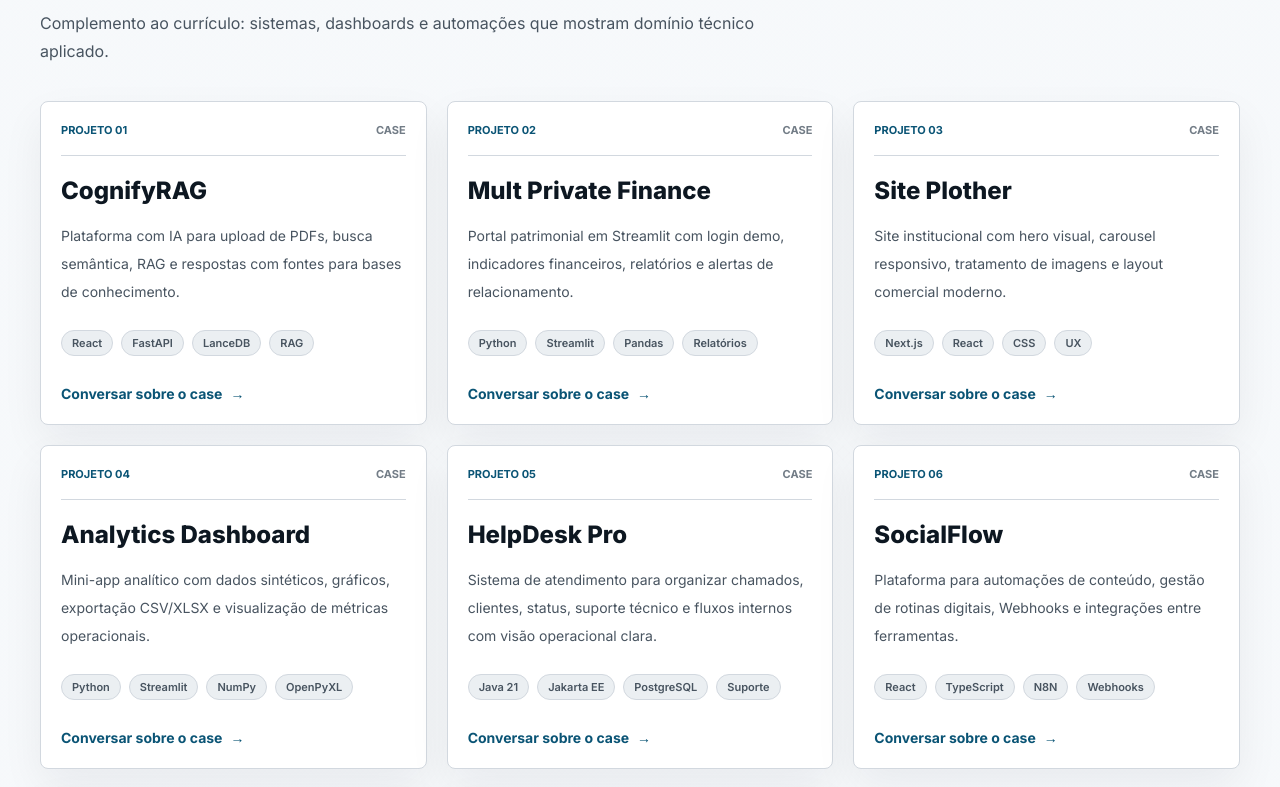
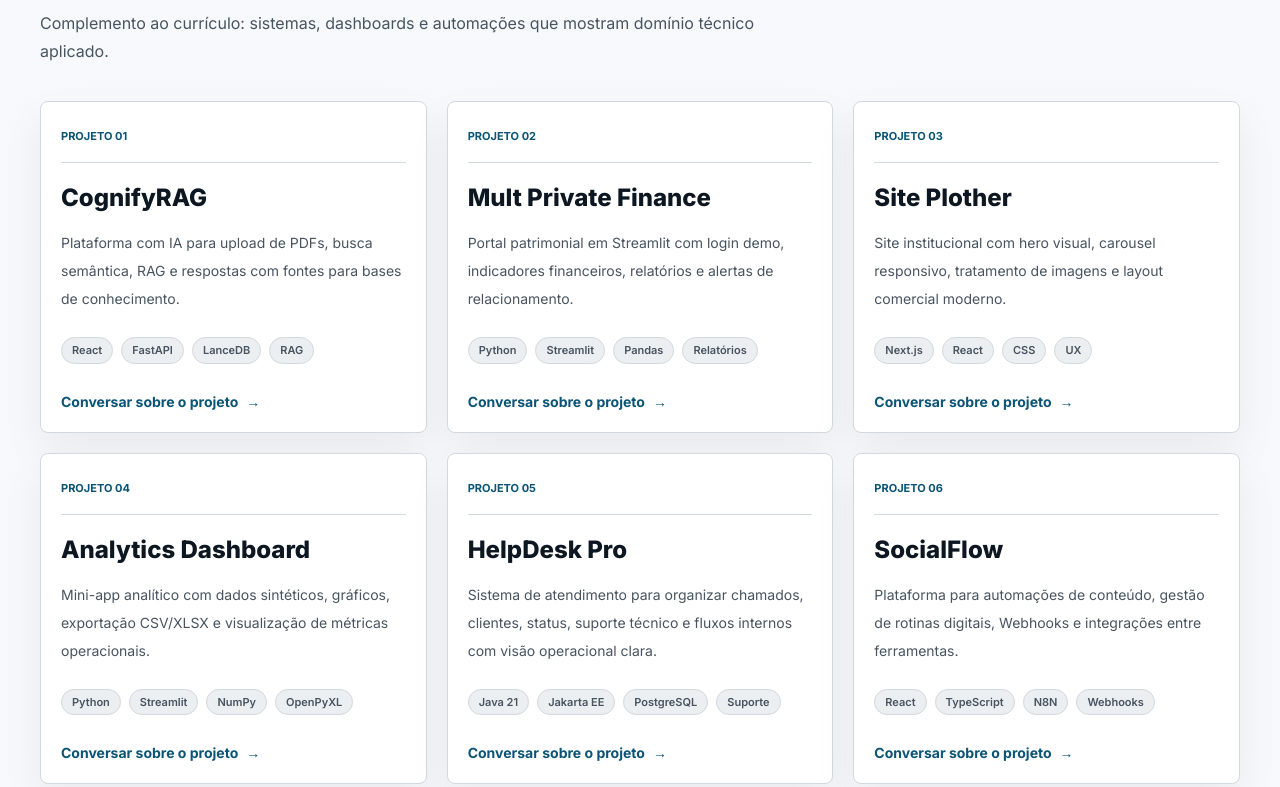
Before and after one commit to devpedrocrisostomo/portfolio-pedro-crisostomo, a React (Vite) app: page / in a window 1280 px wide. Shown: the part 3940-4727 px from the top of the page. Built offline with nearby package versions, Linux system fonts and the light colour scheme.

Commit message:
style: remove tag Case dos cards de projeto

```diff
--- a/src/components/Projects.jsx
+++ b/src/components/Projects.jsx
@@ -4,11 +4,10 @@ import SectionTitle from './SectionTitle.jsx';
 function ProjectCard({ project, index }) {
   return (
     <article className="surface-card group flex min-h-[300px] flex-col rounded-[var(--radius-card)] p-5 transition hover:-translate-y-1 hover:border-[color:var(--color-accent)] hover:shadow-xl">
-      <div className="mb-5 flex items-center justify-between border-b border-[color:var(--color-rule)] pb-4">
+      <div className="mb-5 border-b border-[color:var(--color-rule)] pb-4">
         <span className="text-[11px] font-bold uppercase text-[color:var(--color-accent)]">
           Projeto {String(index + 1).padStart(2, '0')}
         </span>
-        <span className="text-[11px] font-bold uppercase text-[color:var(--color-muted)]">Case</span>
       </div>
 
       <h3 className="display-wrap text-2xl font-extrabold leading-tight text-[color:var(--color-ink)]">{project.title}</h3>
@@ -29,7 +28,7 @@ function ProjectCard({ project, index }) {
         href={project.href}
         className="mt-7 inline-flex w-fit items-center gap-2 whitespace-nowrap text-sm font-bold text-[color:var(--color-accent)] transition hover:text-[color:var(--color-accent-2)]"
       >
-        Conversar sobre o case <span aria-hidden="true">→</span>
+        Conversar sobre o projeto <span aria-hidden="true">→</span>
       </a>
     </article>
   );
```
